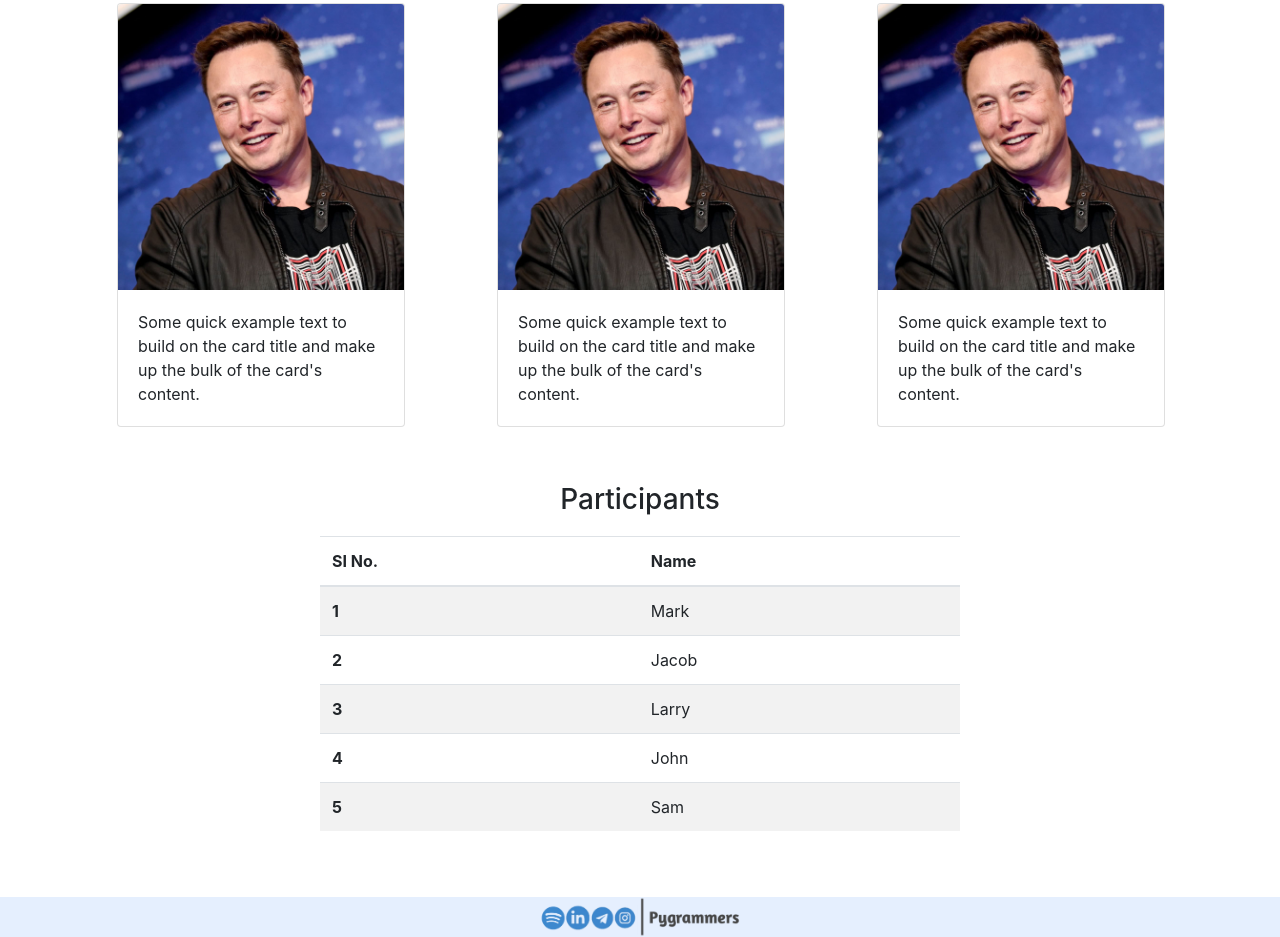
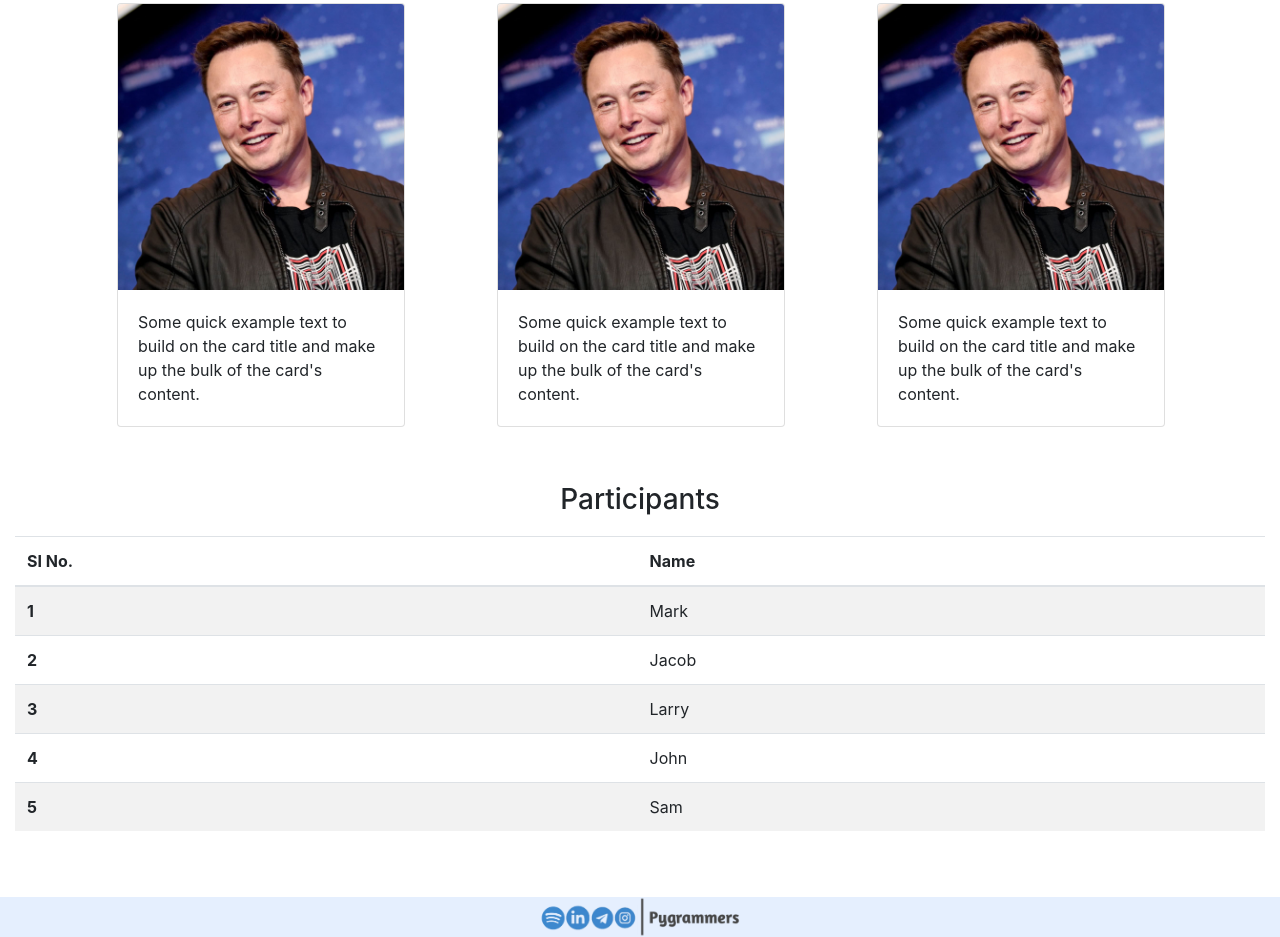
Before and after one commit to sankeerth1809/Build-MyWeb, a plain HTML site: page index.html in a window 1280 px wide. Shown: the part 2038-2975 px from the top of the page. Drawn offline with nearby package versions, Linux system fonts and the light colour scheme.

Commit message:
Update index.html

```diff
--- a/index.html
+++ b/index.html
@@ -167,7 +167,7 @@
   <br>
   <h3 class="text-center" >Participants</h3>
   <div id="participants" class="col-lg-12 col-xs-1" style="margin-top: 20px; display: flex; justify-content: center;">
-    <table class="table table-striped" style="width: 40em;">
+    <table class="table table-striped">
         <thead>
           <tr>
             <th scope="col">SI No.</th>
```
